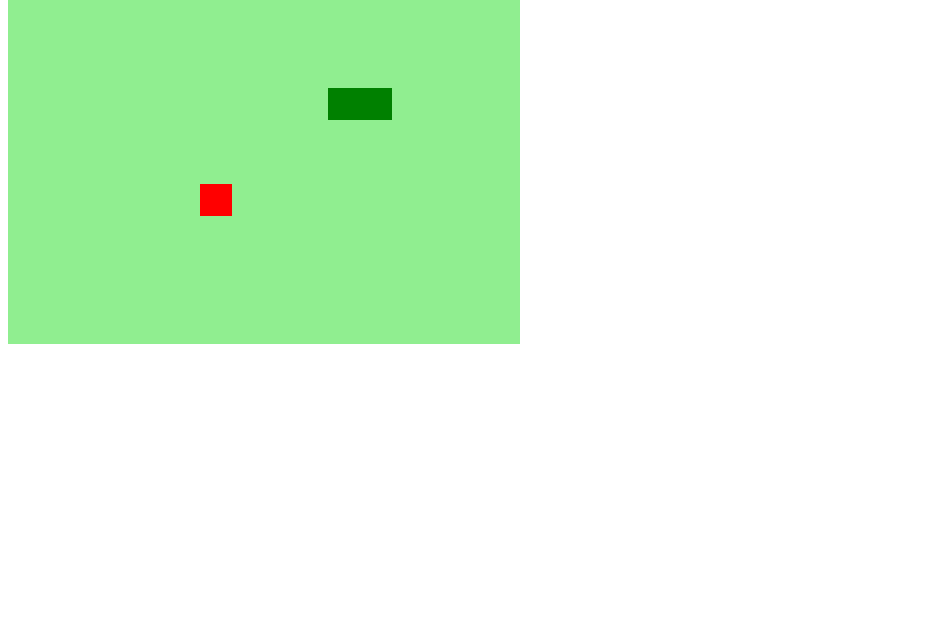
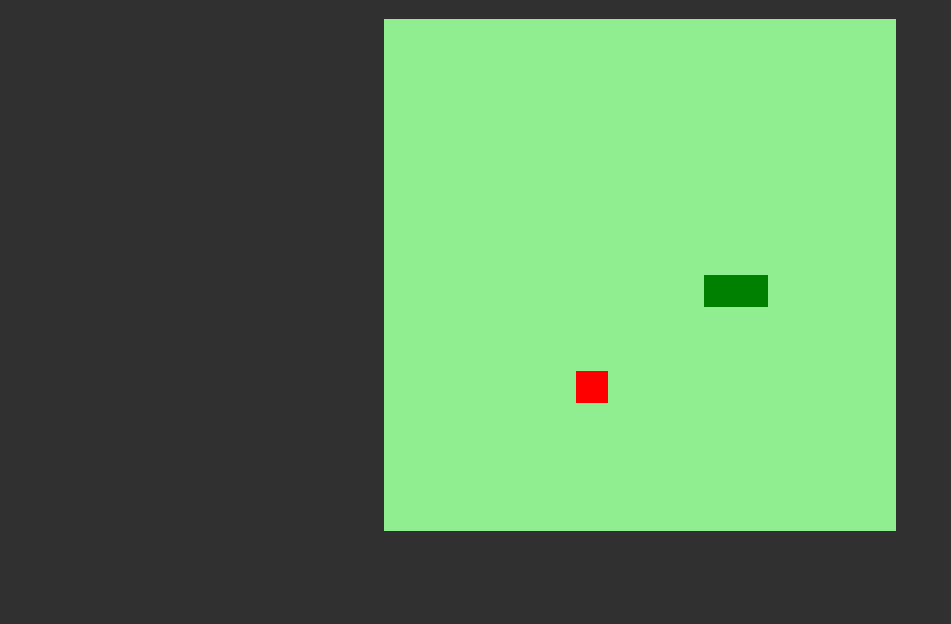
Before and after one commit to tyragan/snake-game-em-javascript, a plain HTML site: page index.html in a window 1280 px wide. Shown: the part 176-800 px from the top of the page, without its empty margins (0-951 px from the left). Drawn offline with Linux system fonts and the light colour scheme.

Commit message:
finalizado!

```diff
--- a/index.html
+++ b/index.html
@@ -9,6 +9,7 @@
     <title>snake!</title>
 </head>
 <body>
+    <h1>snake!</h1>
     <canvas id="snake" width="512" height="512"></canvas>
 </body>
 </html>
--- a/script.js
+++ b/script.js
@@ -44,6 +44,14 @@ function iniciarJogo(){
     if(snake[0].y < 0 && direction=="up")snake[0].y=16*box;
     if(snake[0].y > 15*box && direction=="down")snake[0].y=0;
 
+    for(i = 1;i < snake.length; i++){
+        if (snake[0].x == snake[i].x && snake[0].y ==snake[i].y) {
+            clearInterval(jogo);
+            alert('game over, pressione f5');
+        }
+
+    }
+
     criarBG();
     criarSnake();
     drawFood();
--- a/style.css
+++ b/style.css
@@ -0,0 +1,11 @@
+body{
+    width: 95;
+    height:95vh;
+    display: flex;
+    flex-direction: column;
+    align-items: center;
+    justify-content: center;
+    color: rgb(44, 139, 44);
+    background-color: rgb(48, 48, 48);
+    font-size: 25px;
+}
```
